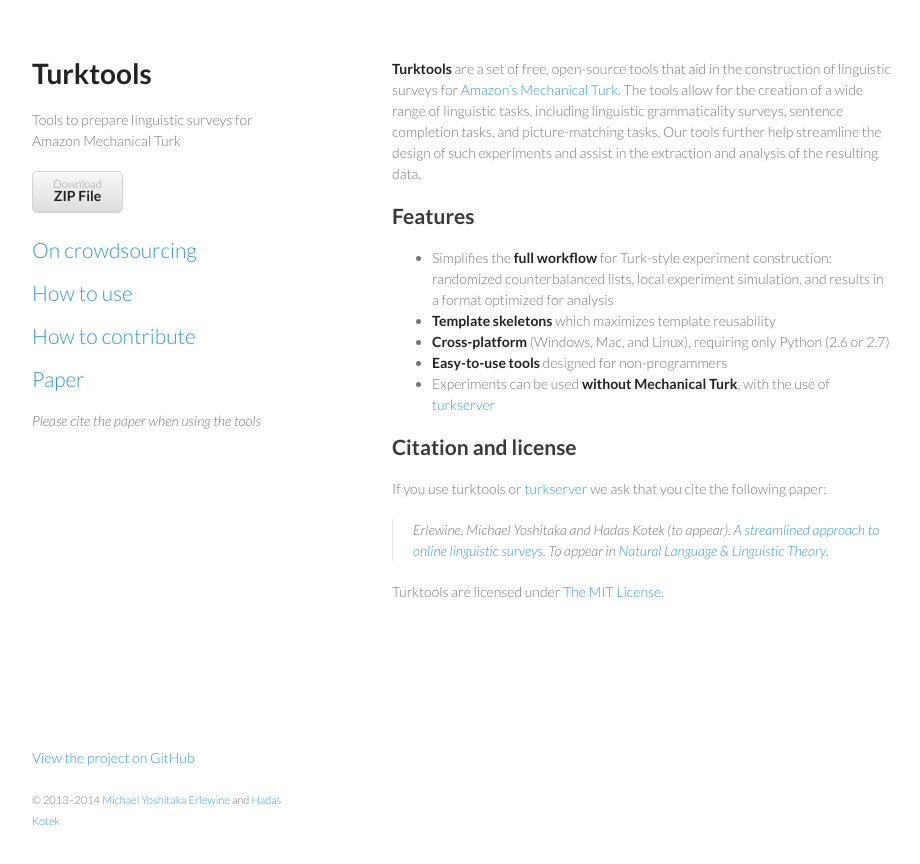
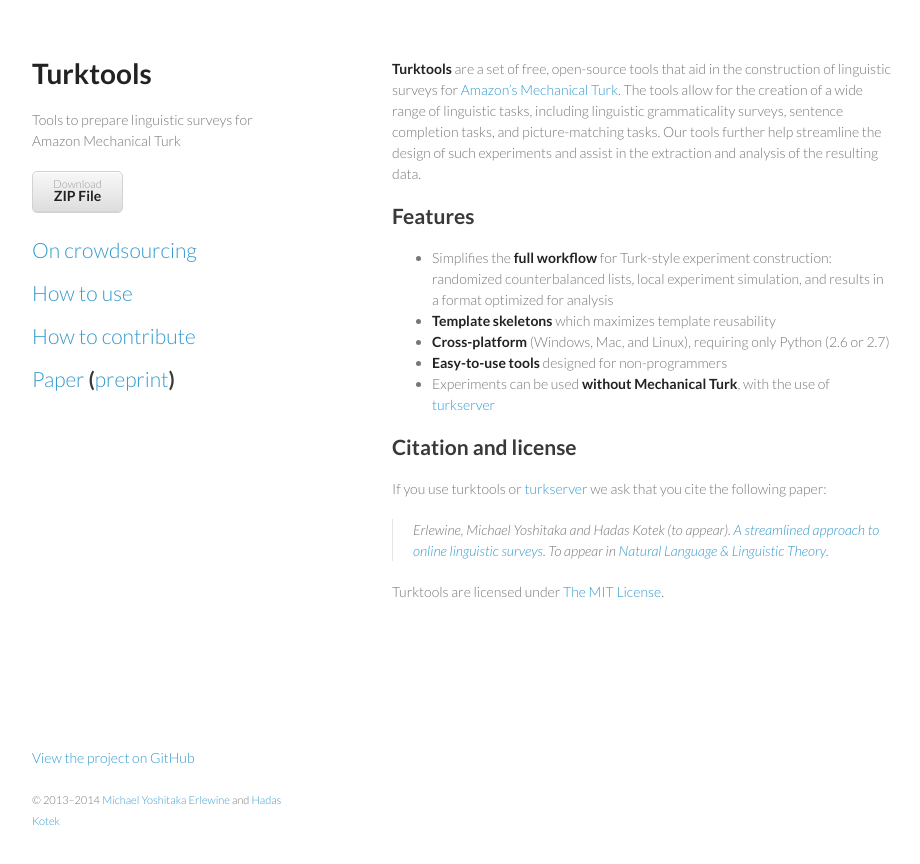
Before and after one commit to mitcho/turktools, a Jekyll site: the page built from index.md, in a window 1280 px wide. Shown: the top 864 px of the page, without its empty margins (178-1098 px from the left). Built offline with Jekyll 4.4.1, drawn with Linux system fonts in a browser that asks for light colours.

Commit message:
add Springer link

```diff
--- a/_layouts/default.html
+++ b/_layouts/default.html
@@ -41,8 +41,8 @@
 
 			<h2><a href="/contribute">How to contribute</a></h2>
 
-			<h2><a href="http://ling.auf.net/lingbuzz/001802/current.pdf">Paper</a></h2>
-			<p><em>Please cite the paper when using the tools</em></p>
+			<h2><a href="http://link.springer.com/article/10.1007/s11049-015-9305-9">Paper</a> (<a href="http://ling.auf.net/lingbuzz/001802/current.pdf">preprint</a>)</h2>
+			<!--<p><em>Please cite the paper when using the tools</em></p>-->
 
 			</ul>
 		</header>
--- a/index.md
+++ b/index.md
@@ -17,6 +17,6 @@
 
 If you use turktools or [turkserver](http://turktools.net/use/server.html) we ask that you cite the following paper:
 
-> Erlewine, Michael Yoshitaka and Hadas Kotek (to appear). [*A streamlined approach to online linguistic surveys*](http://ling.auf.net/lingbuzz/001802/current.pdf). To appear in [*Natural Language & Linguistic Theory*](http://link.springer.com/journal/11049).
+> Erlewine, Michael Yoshitaka and Hadas Kotek (to appear). [*A streamlined approach to online linguistic surveys*](http://link.springer.com/article/10.1007/s11049-015-9305-9). To appear in [*Natural Language & Linguistic Theory*](http://link.springer.com/journal/11049).
 
 Turktools are licensed under [The MIT License](http://www.tldrlegal.com/license/mit-license).
```
Also changed, not shown: use/index.md (+1 -1 lines).
